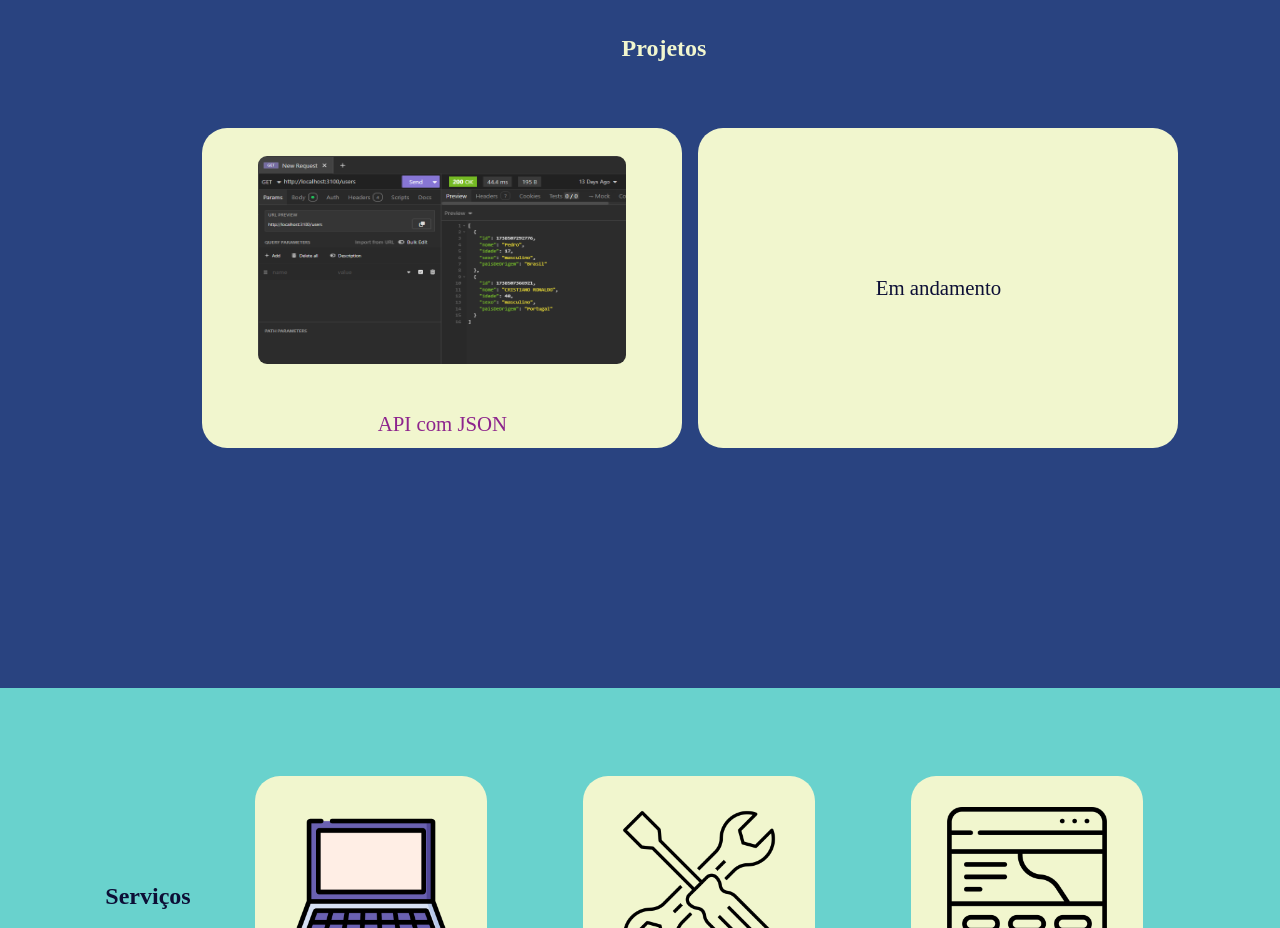
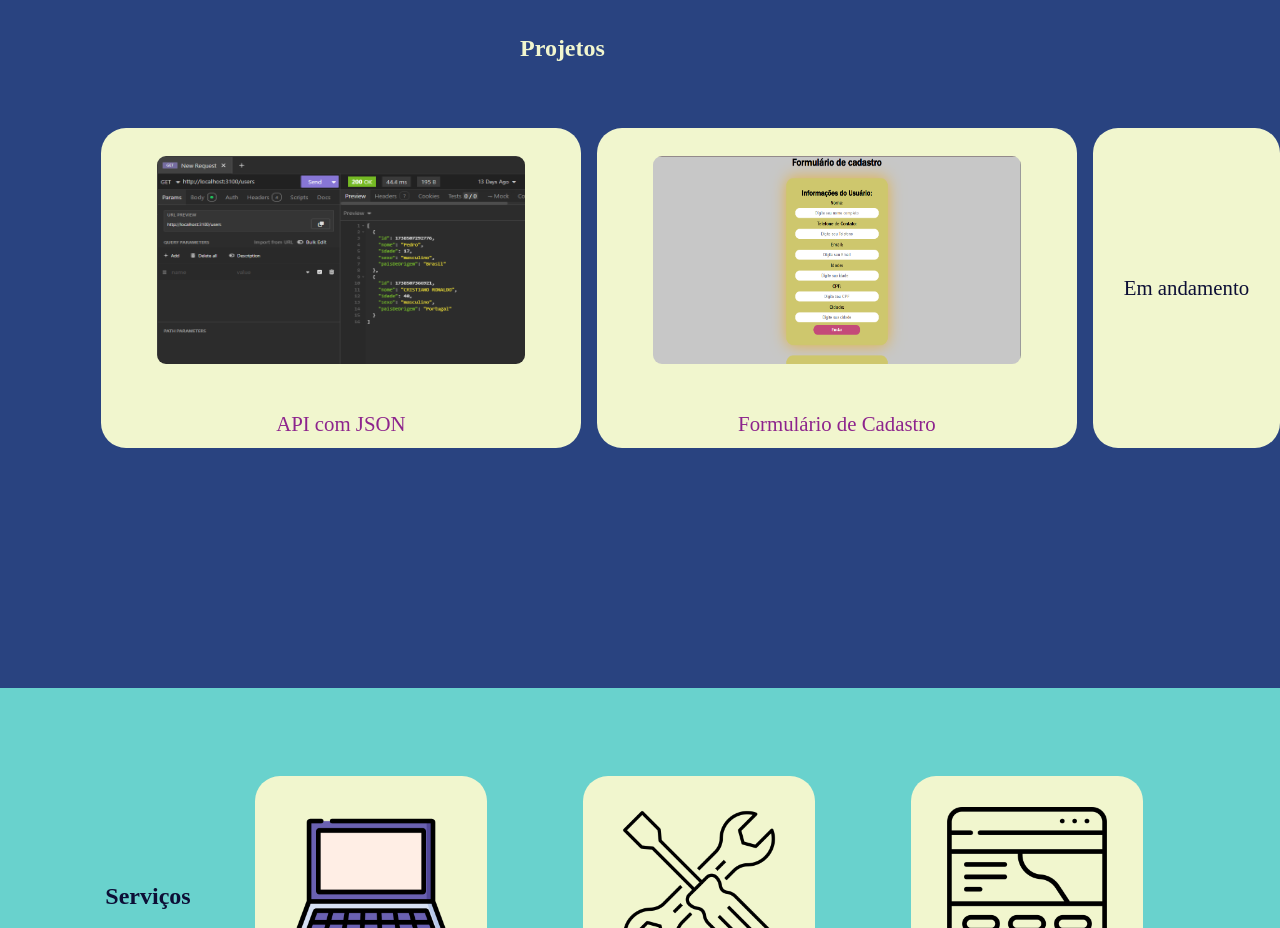
Before and after one commit to PWzx07/Portfolio, a plain HTML site: page index.html in a window 1280 px wide. Shown: the part 2560-3488 px from the top of the page. Drawn offline with Linux system fonts and the light colour scheme.

Commit message:
atualização 1.3

```diff
--- a/index.html
+++ b/index.html
@@ -58,13 +58,19 @@
     <!-- Seção Projetos -->
     <section id="project">
       <h2 id="titleProj">Projetos</h2>
-      <a id="apiLink" href="http://localhost:3100/users" target="_blank" rel="noopener noreferrer">
-        <article class="api">
-          <img id="api-img" src="./assets/images/Captura de tela 2025-04-02 185800.png" alt="Imagem da API">
+      <a class="prjLink" href="http://localhost:3100/users" target="_blank" rel="noopener noreferrer">
+        <article class="prj">
+          <img class="prj-img" src="./assets/images/Captura de tela 2025-04-02 185800.png" alt="Imagem da API">
           <p>API com JSON</p>
         </article>
       </a>
-      <article class="api">
+      <a class="prjLink" href="https://github.com/PWzx07/Form.git" target="_blank" rel="noopener noreferrer">
+        <article class="prj">
+          <img src="./assets/images/Captura de tela 2025-04-14 205149.png" alt="" class="prj-img">
+          <p>Formulário de Cadastro</p>
+        </article>
+      </a>
+      <article class="prj">
         <p>Em andamento</p>
       </article>
     </section>
--- a/styles/style.css
+++ b/styles/style.css
@@ -191,7 +191,7 @@ li {
     color: var(--quintaCor);
 }
 
-.api {
+.prj {
     background-color: var(--quintaCor);
     width: 30rem;
     height: 20rem;
@@ -204,15 +204,15 @@ li {
     font-size: 1.3rem;
 }
 
-#apiLink {
+.prjLink {
     color: rgb(141, 36, 141);
 }
 
-#apiLink:hover {
+.prjLink:hover {
     color: var(--primeiraCor);
 }
 
-#api-img {
+.prj-img {
     width: 25rem;
     height: 15rem;
     border-radius: 25px;
```
Also changed, not shown: assets/images/Captura de tela 2025-04-14 205149.png (added).
